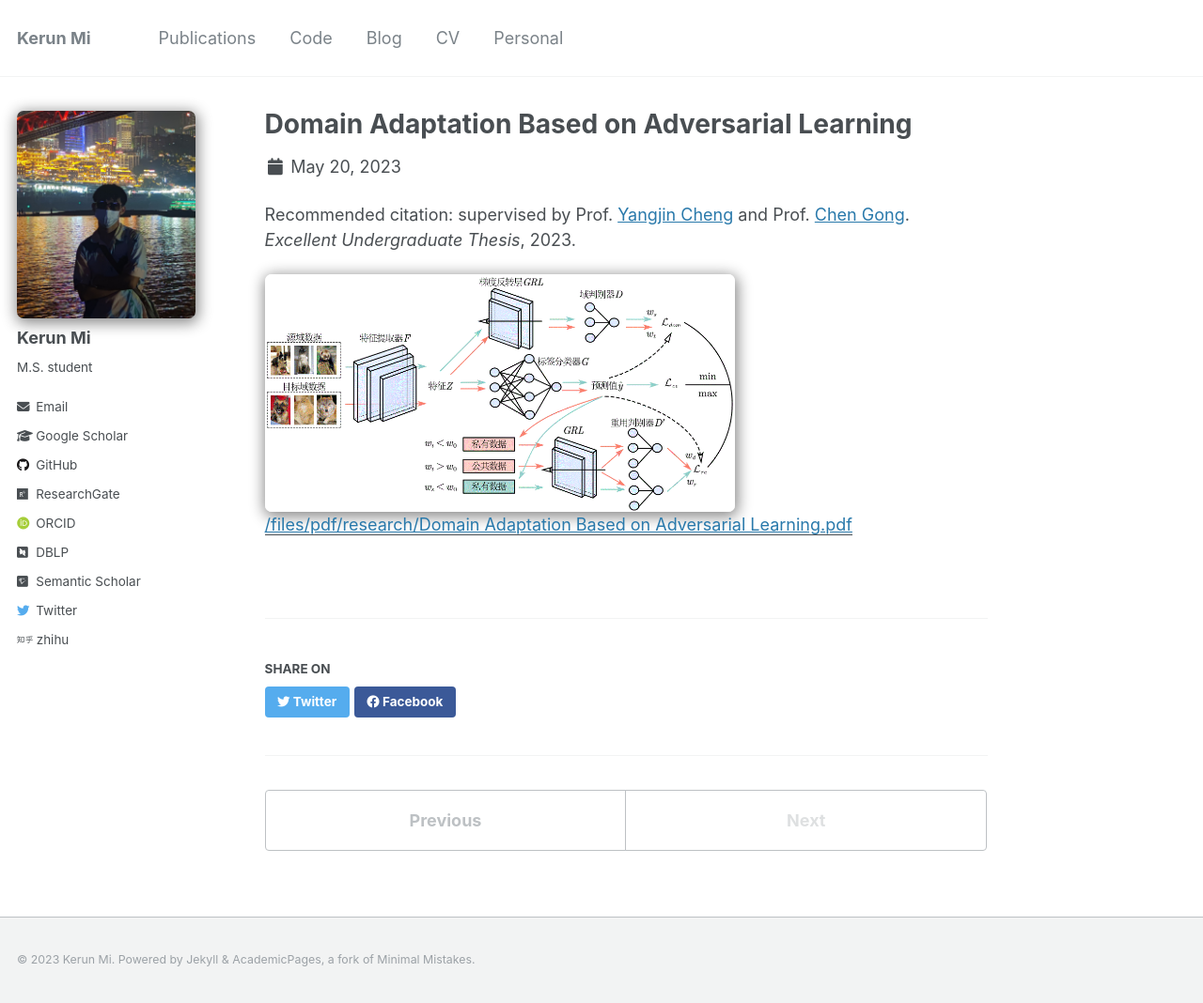
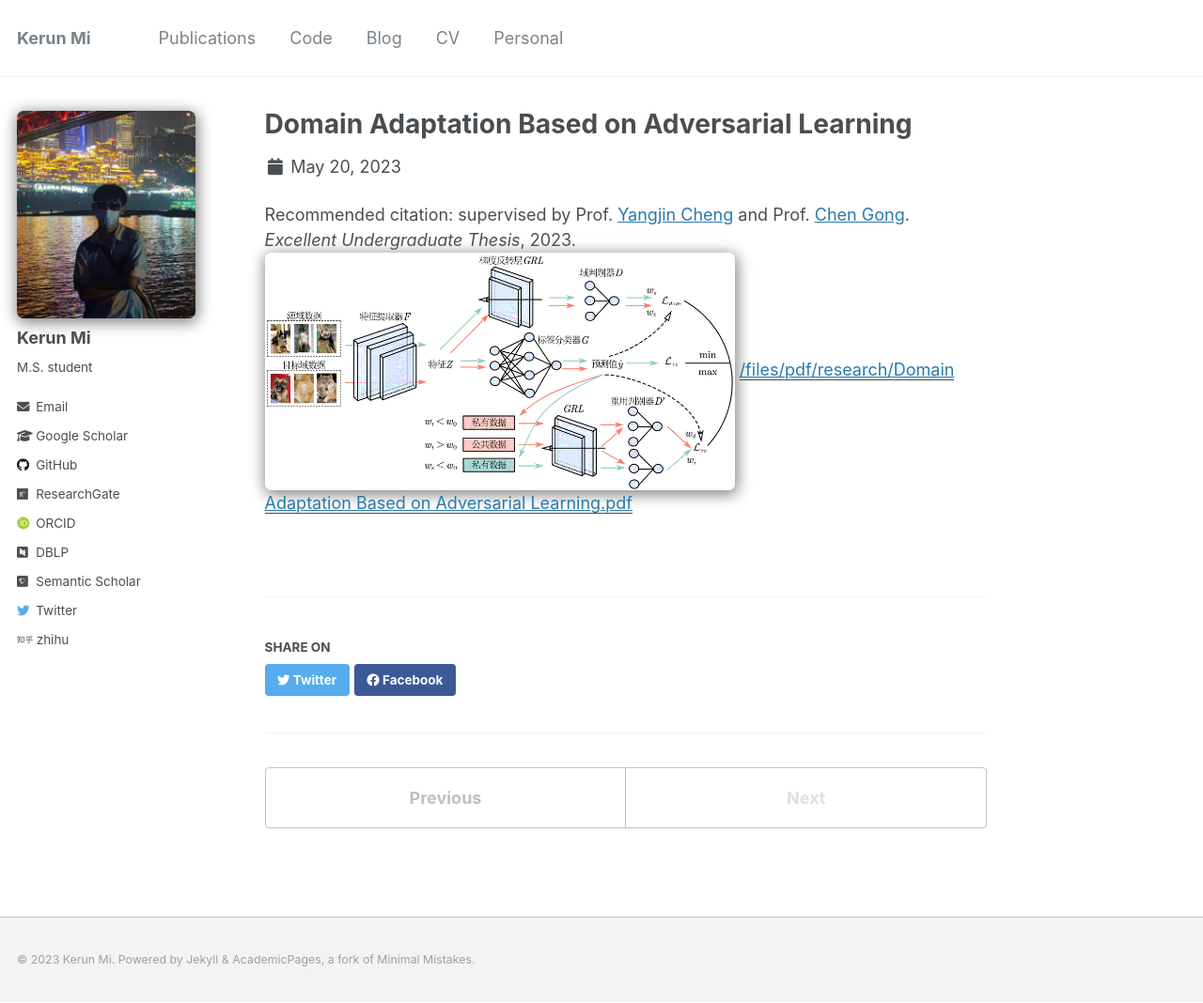
Before and after one commit to RyunMi/ryunmi.github.io, a Jekyll site: the page built from _publications/2023-DA2L.md, in a window 1280 px wide and 1068 px high. Shown: the whole window at 94% size. Built offline with Jekyll 4.4.1, drawn with Linux system fonts in a browser that asks for light colours; some web fonts are replaced.

Commit message:
fit mobile

```diff
--- a/_publications/2023-DA2L.md
+++ b/_publications/2023-DA2L.md
@@ -7,5 +7,5 @@ paperurl: '/files/pdf/research/Domain Adaptation Based on Adversarial Learning.p
 github: 'https://github.com/RyunMi/Undergraduate-Thesis'
 ppt: '/files/pdf/research/DA2L beamer.pdf'
 citation: 'supervised by Prof. <a href="https://math.xtu.edu.cn/info/1010/3503.htm">Yangjin Cheng</a> and Prof. <a href="https://gcatnjust.github.io/ChenGong/index.html">Chen Gong</a>.<br> <i>Excellent Undergraduate Thesis</i>, 2023.
-<br><div class="author__avatar"><img src="/images/research/DA2L-Framework.gif" height="270" width="500" alt="DA2L"></div>'
+<br><img src="/images/research/DA2L-Framework.gif" height="270" width="500" style="box-shadow:1px 3px 15px 2px #888888;border-radius: 7px;"  alt="DA2L">'
 ---
```
Also changed, not shown: _publications/2022-DEMOOT.md (+1 -1 lines).
